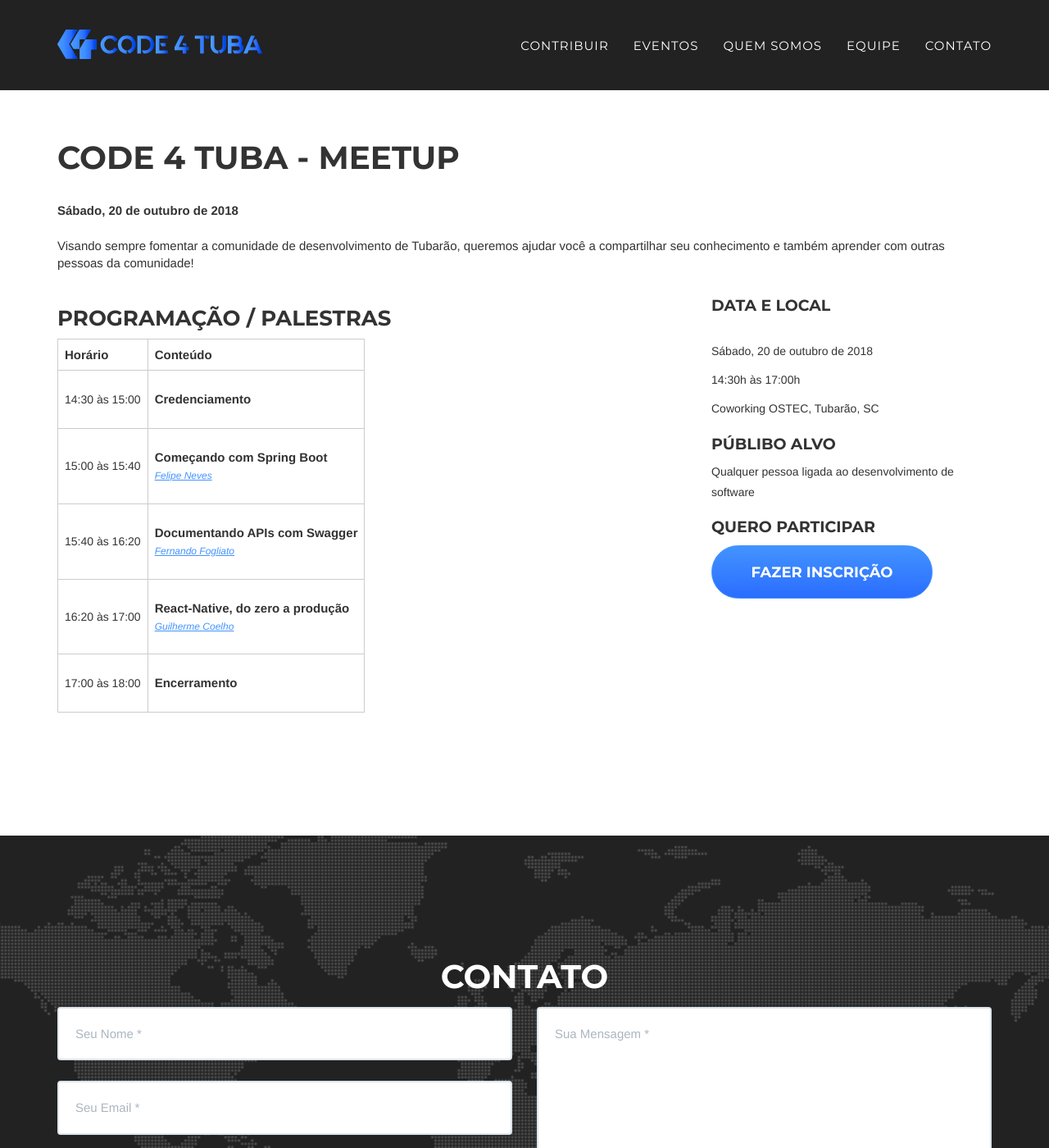
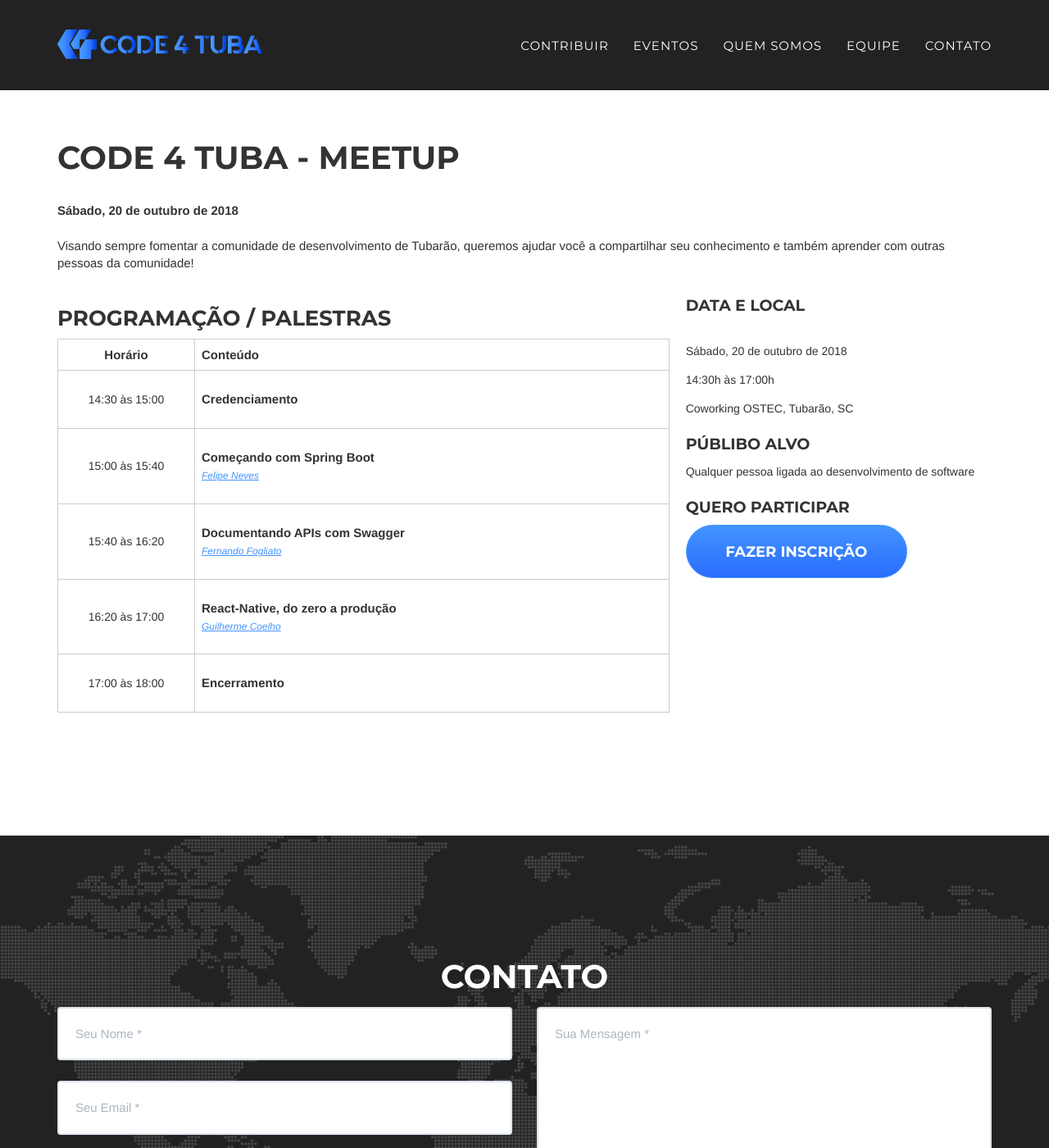
Before and after one commit to code4tuba/code4tuba.github.io, a Jekyll site: the page built from _posts/2014-07-17-project-2.markdown, in a window 1280 px wide and 1400 px high. Shown: the whole window at 82% size. Built offline with Jekyll 4.4.1, drawn with Linux system fonts in a browser that asks for light colours; some web fonts are replaced.

Commit message:
correções tamanho da tabela de eventos

```diff
--- a/_layouts/evento.html
+++ b/_layouts/evento.html
@@ -26,10 +26,10 @@ layout: evento
             <span>Programação / Palestras</span>
           </h3>
           <div>
-            <table style="border-radius: 12px;">
+            <table class="table-eventos">
               <thead>
                 <tr class="table-default">
-                  <th>Horário</th>
+                  <th style="text-align: center; width: 150px;">Horário</th>
                   <th>Conteúdo</th>
                 </tr>
               </thead>
@@ -37,7 +37,7 @@ layout: evento
                 {% for talk in page.talks %}
                 <tr class="table-default">
                     <td>
-                      <p class="data-hora-container">{{talk.hora_inicio}}
+                      <p class="data-hora-container" style="width: 150px;">{{talk.hora_inicio}}
                       às
                       {{talk.hora_fim}}</p>
                     </td>
```
Also changed, not shown: _includes/css/custom.css (+8 -2 lines).
